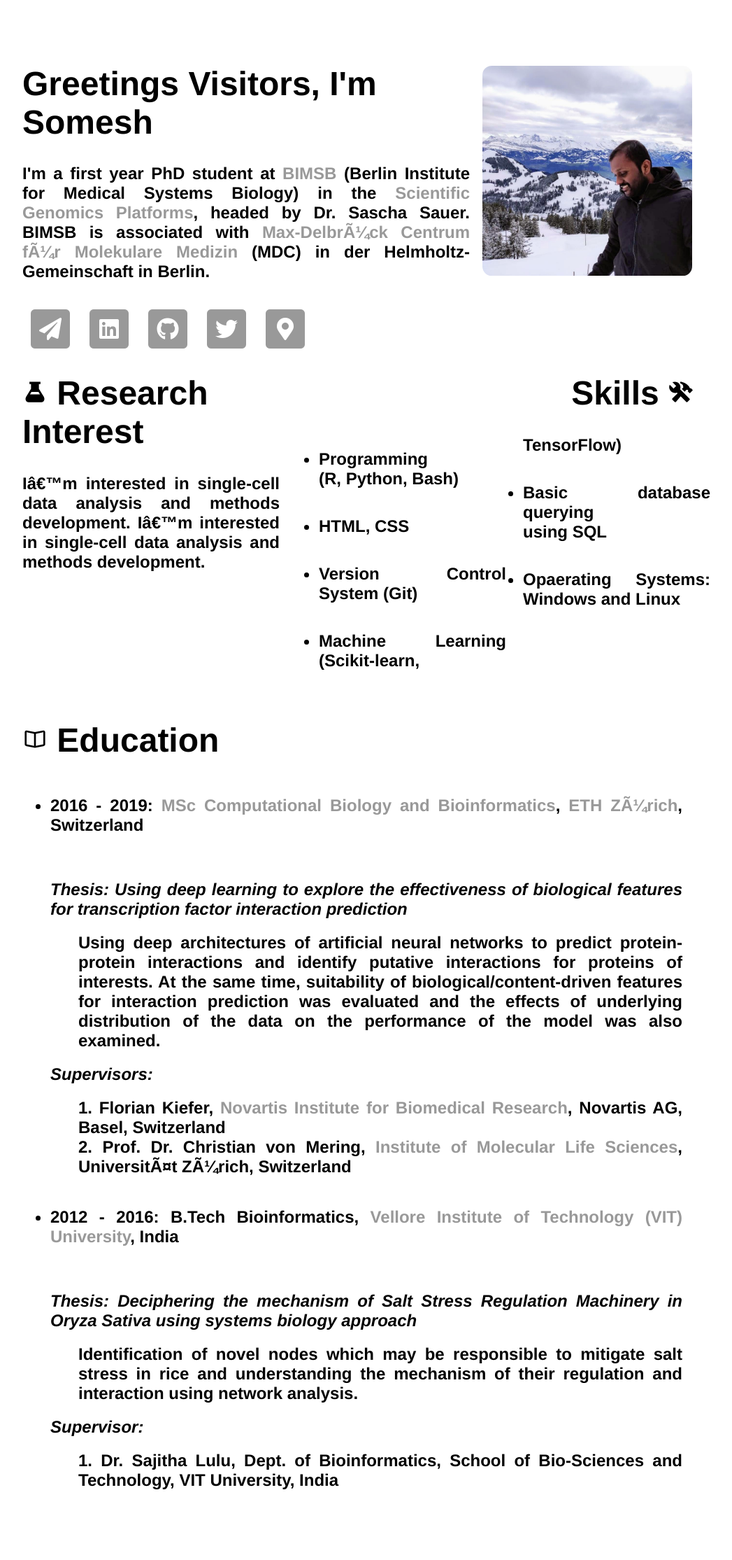
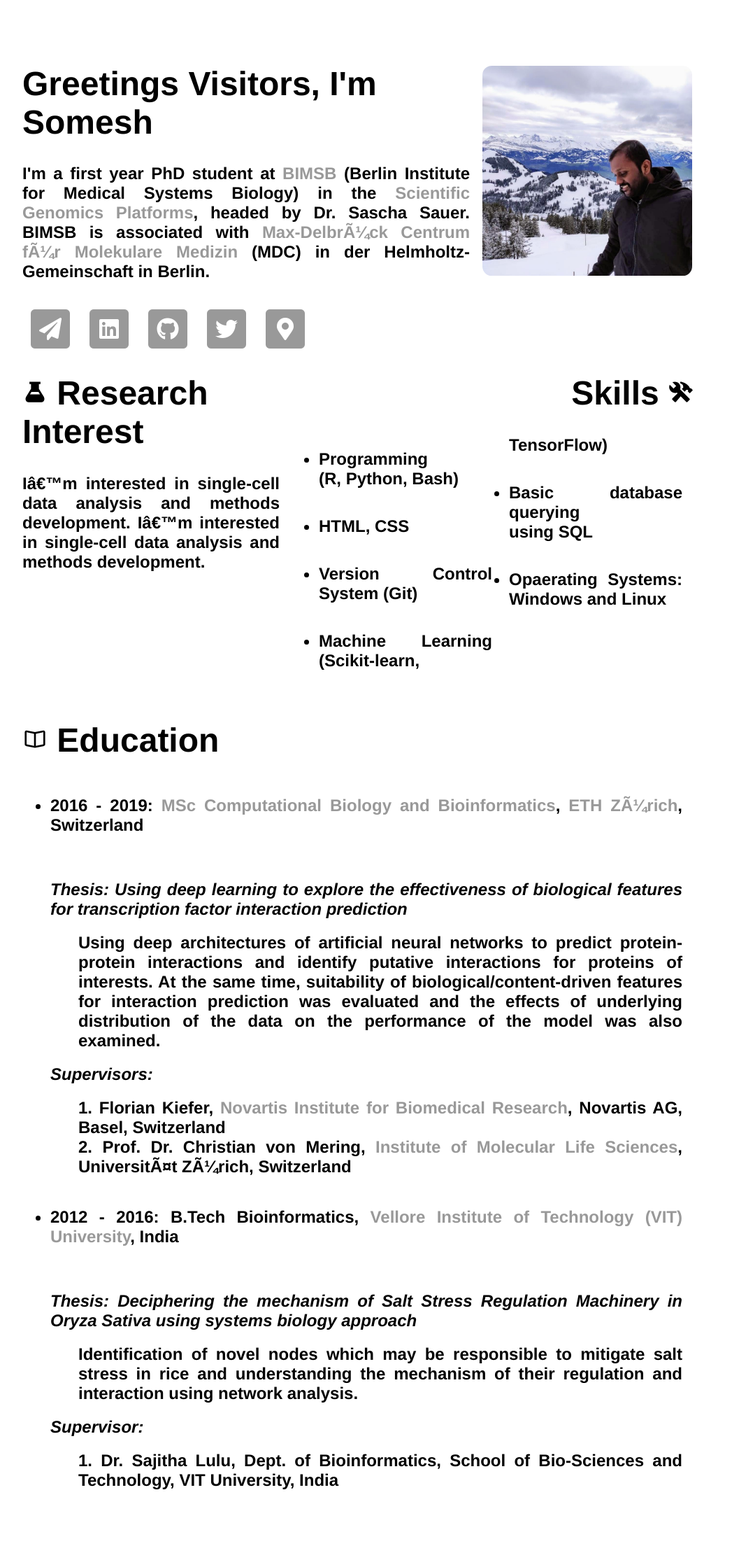
Before and after one commit to saisomesh2594/saisomesh2594.github.io, a Jekyll site: the page built from index.html, in a window 1280 px wide. Shown: the whole page at 70% size, without its empty margins (128-1175 px from the left). Built offline with Jekyll 4.4.1, drawn with Linux system fonts in a browser that asks for light colours.

Commit message:
Update main.css

```diff
--- a/css/main.css
+++ b/css/main.css
@@ -24,8 +24,6 @@ ul.custom {
   columns: 2;
   -webkit-columns: 2;
   -moz-columns: 2;
-	overflow: auto;
-	width: 100%;
 }
 
 dl dt{
```
